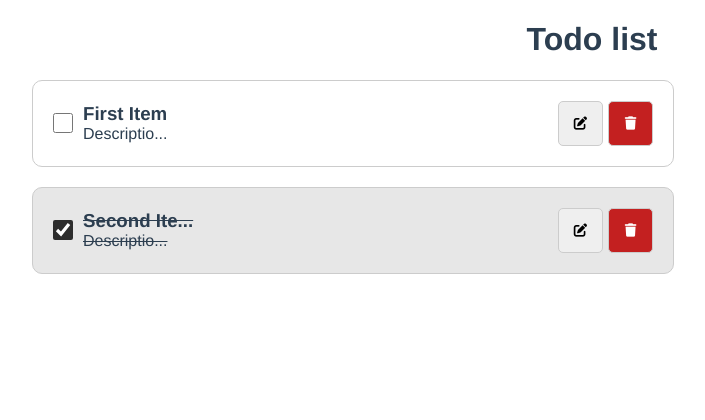
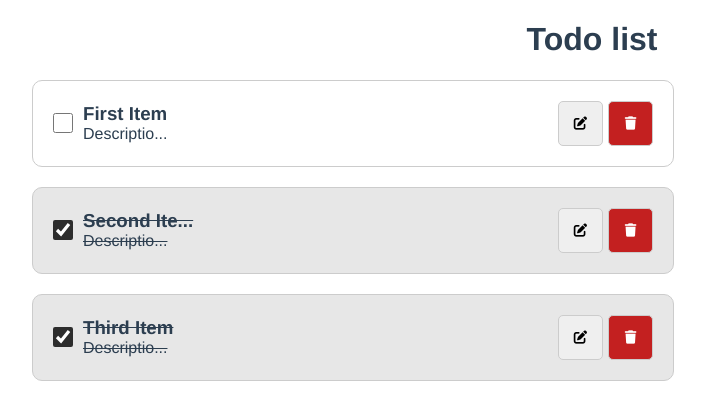
Before and after one commit to lilbonekit/vue-tdl, a Vue app: page / in a window 1280 px wide. Shown: the top 420 px of the page, without its empty margins (48-753 px from the left). Built offline with nearby package versions, Linux system fonts and the light colour scheme.

Commit message:
delete todo feature

```diff
--- a/src/components/TodoItem.vue
+++ b/src/components/TodoItem.vue
@@ -17,7 +17,7 @@
       <button class="list__item-button" @click="handleEditMode">
         <i class="fa-solid fa-pen-to-square"></i>
       </button>
-      <button class="list__item-button list__item-button_danger">
+      <button class="list__item-button list__item-button_danger" @click="handleDelete(id)">
         <i class="fa-solid fa-trash" style="color: white;"></i>
       </button>
     </div>
@@ -60,6 +60,10 @@ export default {
           id: this.id,
         }
       })
+    },
+    // Удаление
+    handleDelete(id) {
+      this.$emit('id-to-parent', id)
     },
     // Если у нас путые инпуты, то не даем переписать значение
     // И не выходим из editMode
--- a/src/components/TodoList.vue
+++ b/src/components/TodoList.vue
@@ -1,7 +1,7 @@
 <template>
   <div>
     <ul class="list">
-      <li v-for="{ id, title, descr, isDone } in todoItems" :key="id">
+      <li v-for="{ id, title, descr, isDone } in renderFilteredTodos" :key="id">
         <TodoItem
           :title="title"
           :descr="descr"
@@ -9,6 +9,7 @@
           :id="id"
           @text-to-parent="handleItemEdit"
           @status-to-parent="handleItemEdit"
+          @id-to-parent="handleItemDelete"
         />
       </li>
     </ul>
@@ -28,6 +29,7 @@ export default {
       todoItems: [
         { id: 'aswwwww', title: 'First Item', descr: 'Description 1', isDone: false },
         { id: '22d2dds', title: 'Second Item', descr: 'Description 2', isDone: true },
+        { id: '22d2dsss', title: 'Third Item', descr: 'Description 2', isDone: true },
       ]
     };
   },
@@ -45,6 +47,7 @@ export default {
       if(index === -1) return alert('Error')
 
       switch (data.type) {
+        // пейлод где нам пришел статус
         case 'status': {
           const {isDone} = data.payload
           this.updateStatus(isDone, index)
@@ -52,12 +55,21 @@ export default {
         }
 
         case 'text': {
+          // пейлод где пришли текстовые изменения
           const {title, descr} = data.payload
           this.updateTitleAndDescr(title, descr, index)
           break;
         }
       }
 
+    },
+    handleItemDelete(id) {
+      this.todoItems = this.todoItems.filter(todo => todo.id !== id);
+    }
+  },
+  computed: {
+    renderFilteredTodos() {
+      return this.todoItems.filter(todo => todo.isDone === true || true)
     }
   }
 }
```
